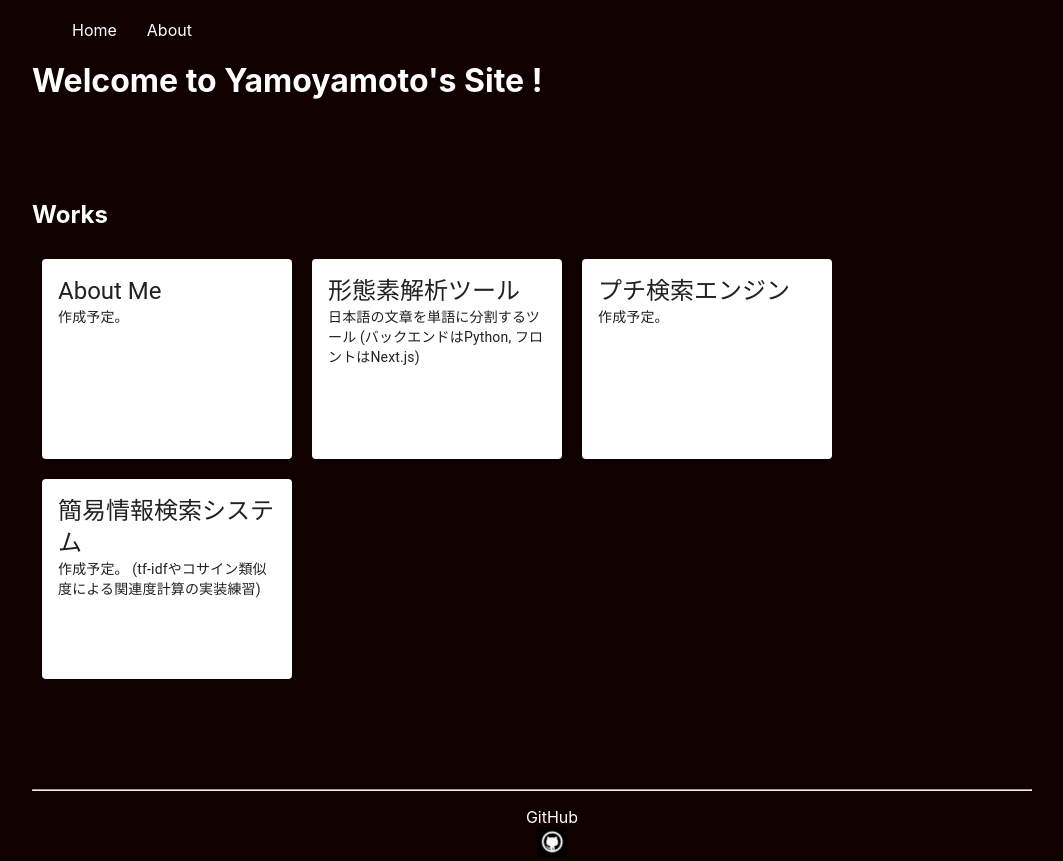
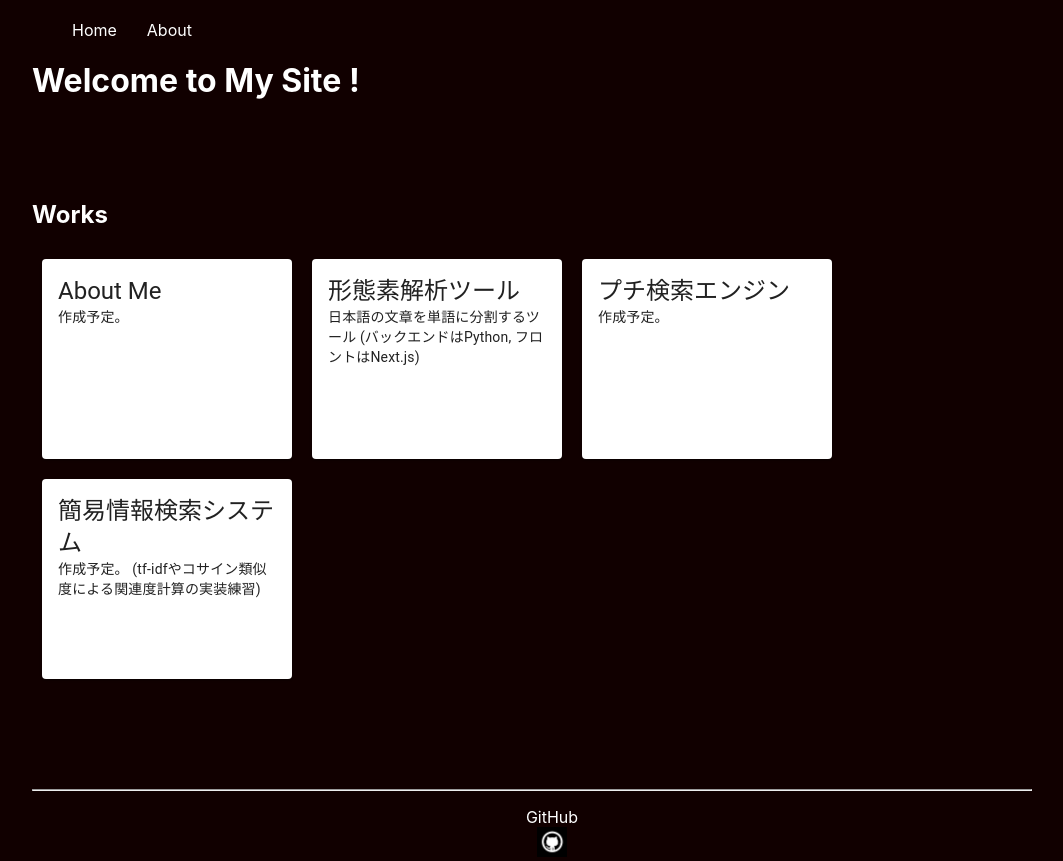
Before and after one commit to yamoyamoto/information_retrieval_site, a Next.js app: page / in a window 1280 px wide. Shown: the whole page, without its empty margins (108-1171 px from the left). Built offline with nearby package versions, Linux system fonts and the light colour scheme.

Commit message:
fix page tite

```diff
--- a/pages/index.tsx
+++ b/pages/index.tsx
@@ -44,7 +44,7 @@ const Home: NextPage = () => {
 
   return (
     <>
-      <h1>Welcome to Yamoyamoto's Site !</h1>
+      <h1>Welcome to My Site !</h1>
 
       <div className="works_wrapper">
         <h2>Works</h2>
```
